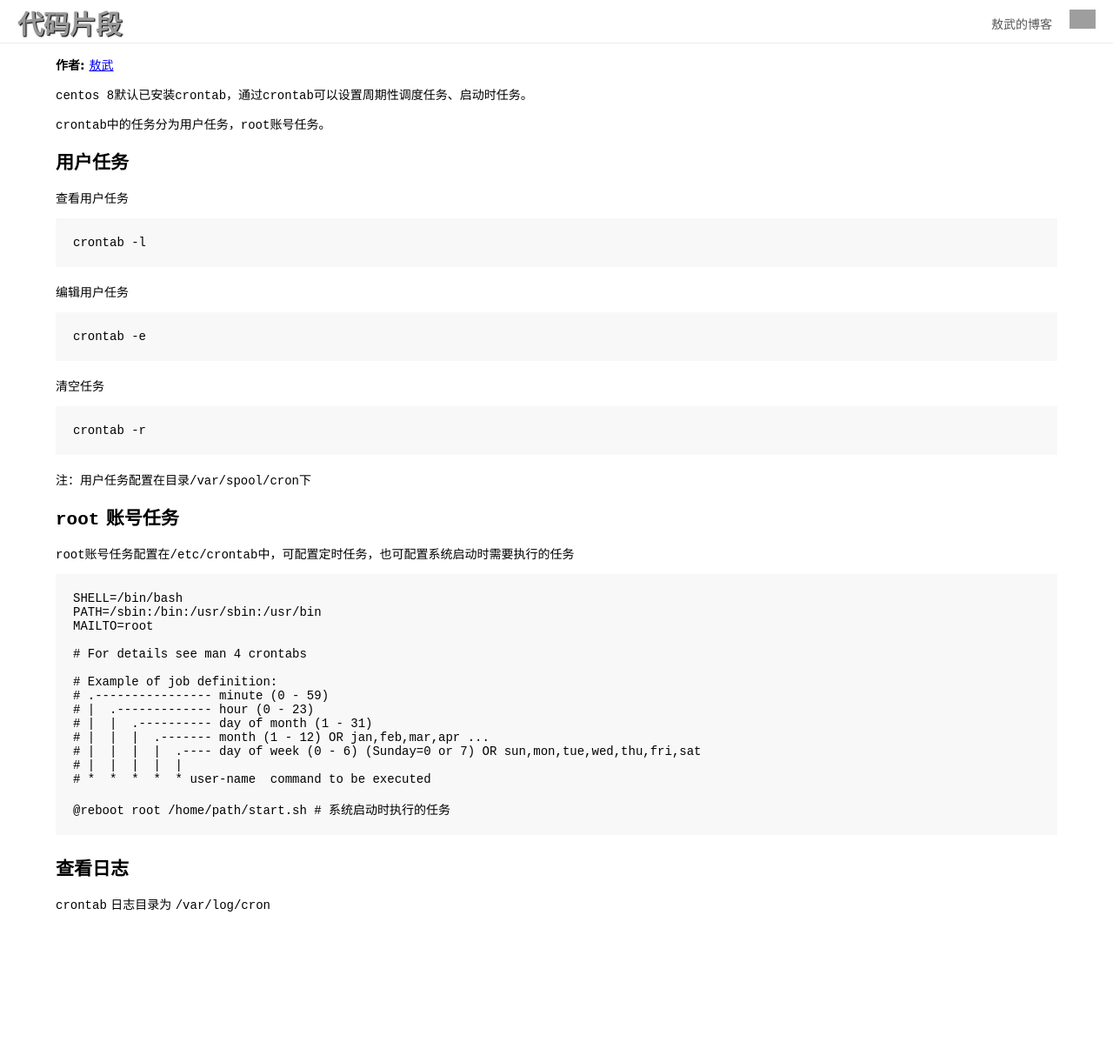
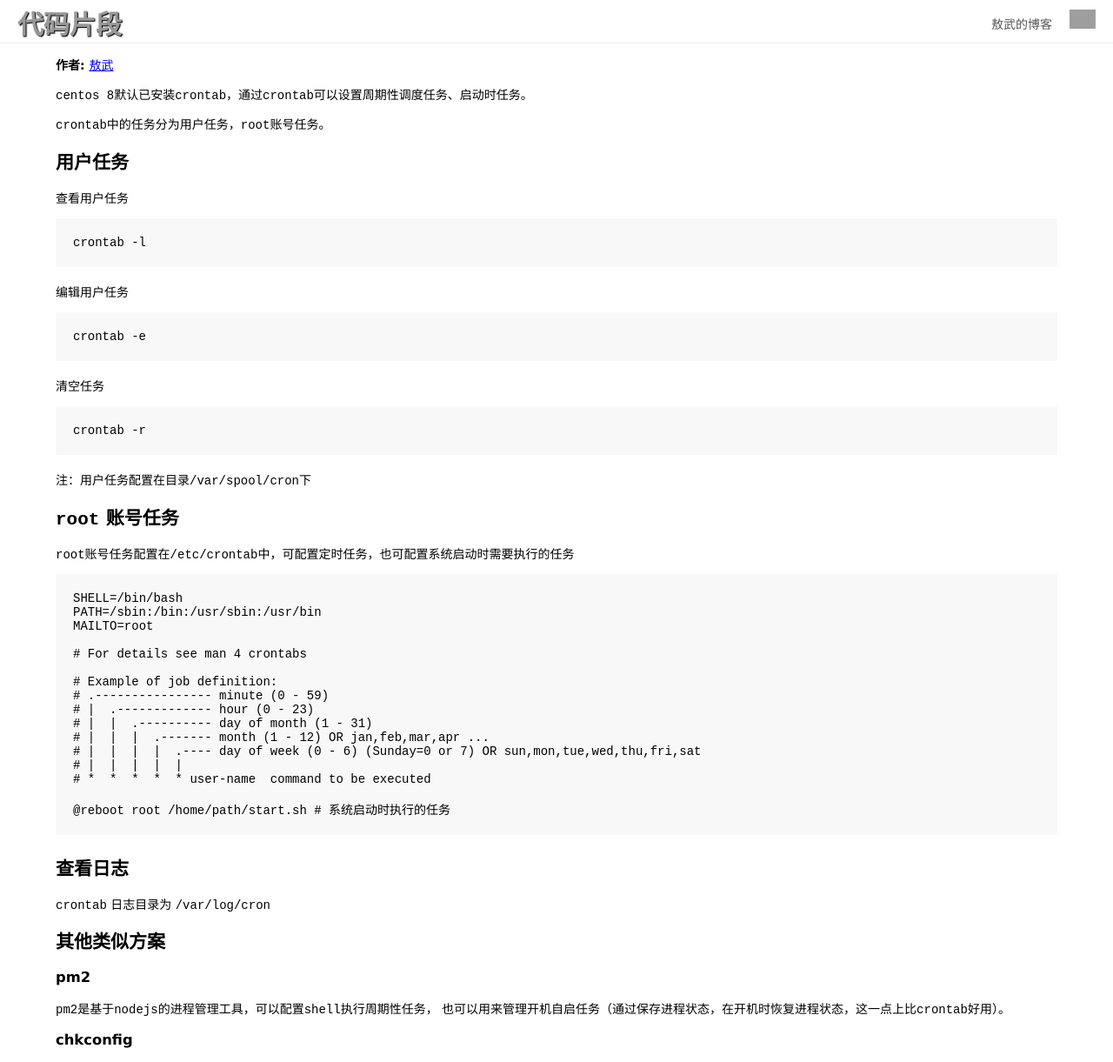
Before and after one commit to yihuaxiang/snippets, a Jekyll site: the page built from snippets/shell/crontab.md, in a window 1280 px wide. Shown: the whole page at 87% size. Built offline with Jekyll 4.4.1, drawn with Linux system fonts in a browser that asks for light colours; before the commit the page ends 1063 px from its top, so only the background shows below that; grey boxes are pictures that could not be loaded.

Commit message:
feat: crontab

```diff
--- a/snippets/shell/crontab.md
+++ b/snippets/shell/crontab.md
@@ -52,3 +52,13 @@ MAILTO=root
 ## 查看日志
 
 `crontab` 日志目录为 `/var/log/cron`
+
+
+## 其他类似方案
+
+### pm2
+
+`pm2`是基于`nodejs`的进程管理工具，可以配置`shell`执行周期性任务，
+也可以用来管理开机自启任务（通过保存进程状态，在开机时恢复进程状态，这一点上比`crontab`好用）。
+
+### chkconfig
```
